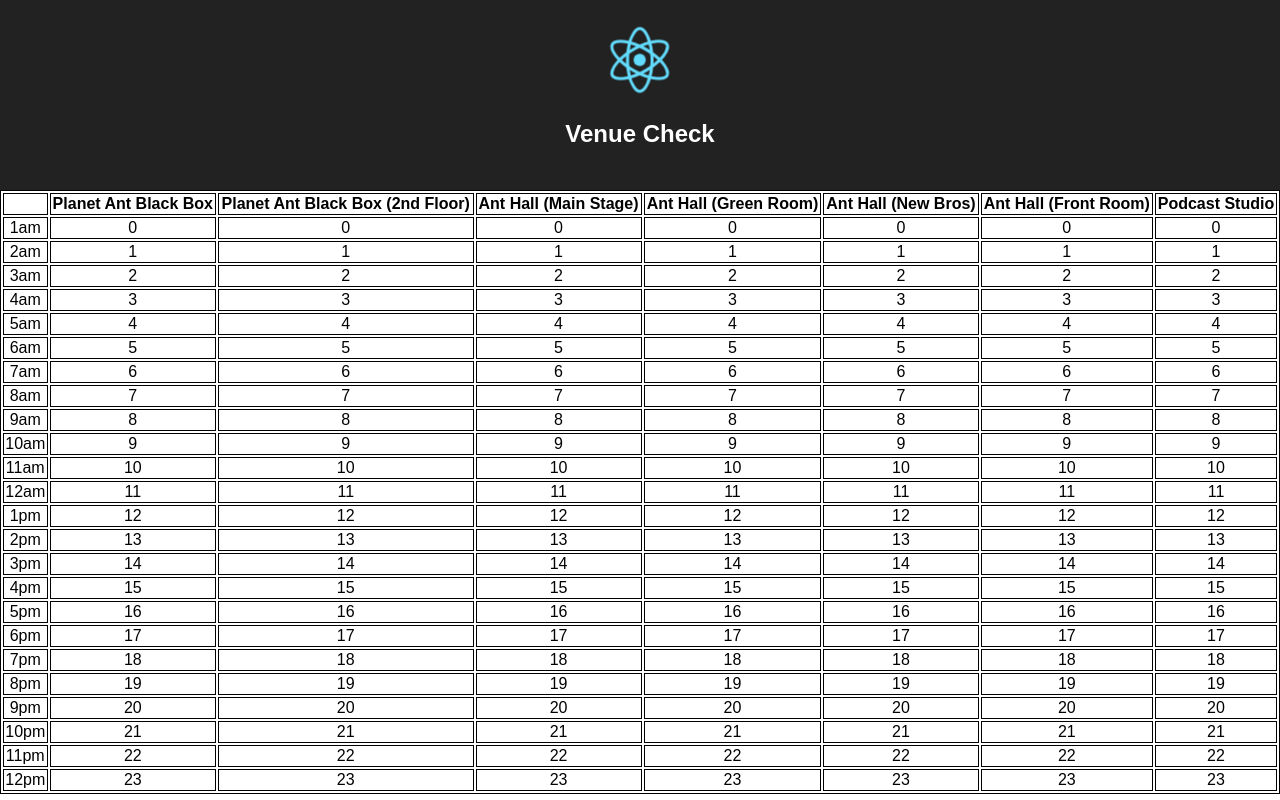
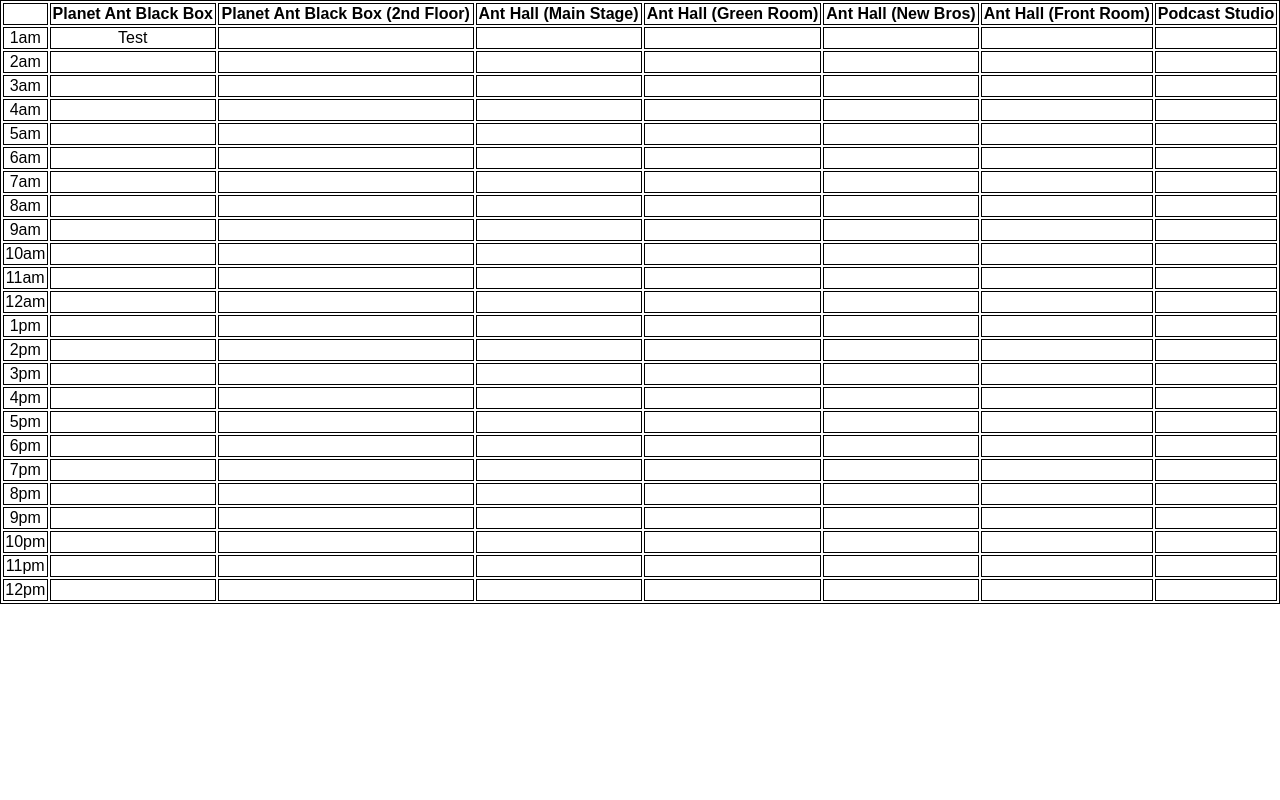
Before and after one commit to ickybodclay/venue-check, a React (Create React App) app: page / in a window 1280 px wide. Built offline with nearby package versions, Linux system fonts and the light colour scheme.

Commit message:
fixed react errors, added different componets for each type of cell

```diff
--- a/public/index.html
+++ b/public/index.html
@@ -19,7 +19,7 @@
       work correctly both with client-side routing and a non-root public URL.
       Learn how to configure a non-root public URL by running `npm run build`.
     -->
-    <title>React App</title>
+    <title>Venue Check</title>
   </head>
   <body>
     <noscript>
--- a/src/App.css
+++ b/src/App.css
@@ -2,10 +2,10 @@
   text-align: center;
 }
 
-.App-logo {
+/* .App-logo {
   animation: App-logo-spin infinite 20s linear;
   height: 80px;
-}
+} */
 
 .App-header {
   background-color: #222;
@@ -22,10 +22,10 @@
   font-size: large;
 }
 
-@keyframes App-logo-spin {
+/* @keyframes App-logo-spin {
   from { transform: rotate(0deg); }
   to { transform: rotate(360deg); }
-}
+} */
 
 table, th, td {
   border: 1px solid black;
--- a/src/App.js
+++ b/src/App.js
@@ -1,5 +1,5 @@
 import React, { Component } from 'react';
-import logo from './logo.svg';
+//import logo from './logo.svg';
 import './App.css';
 //import ReactDOM from 'react-dom';
 
@@ -7,50 +7,56 @@
   constructor() {
     super();
     this.state = {
-      eventData: [
-        {
-          id: 0,
-          eventStartTime: "00:00",
-          eventEndTime: "01:00",
-          eventName: "Test",
-          venueId: 0
-        }
-      ],
       venueData: [
         {
           id: 0,
           venueName: "Planet Ant Black Box",
-          venueAddress: "2357 Caniff St, Hamtramck, MI 48212"
+          venueAddress: "2357 Caniff St, Hamtramck, MI 48212",
+          eventsData: {
+            "1am" : {
+              id: 0,
+              eventStartTime: "00:00",
+              eventEndTime: "01:00",
+              eventName: "Test",
+              venueId: 0
+            }
+          }
         },
         {
           id: 1,
           venueName: "Planet Ant Black Box (2nd Floor)",
-          venueAddress: "2357 Caniff St, Hamtramck, MI 48212"
+          venueAddress: "2357 Caniff St, Hamtramck, MI 48212",
+          eventsData: { }
         },
         {
           id: 2,
           venueName: "Ant Hall (Main Stage)",
-          venueAddress: "2320 Caniff St, Hamtramck, MI 48212"
+          venueAddress: "2320 Caniff St, Hamtramck, MI 48212",
+          eventsData: { }
         },
         {
           id: 3,
           venueName: "Ant Hall (Green Room)",
-          venueAddress: "2320 Caniff St, Hamtramck, MI 48212"
+          venueAddress: "2320 Caniff St, Hamtramck, MI 48212",
+          eventsData: { }
         },
         {
           id: 4,
           venueName: "Ant Hall (New Bros)",
-          venueAddress: "2320 Caniff St, Hamtramck, MI 48212"
+          venueAddress: "2320 Caniff St, Hamtramck, MI 48212",
+          eventsData: { }
         },
         {
           id: 5,
           venueName: "Ant Hall (Front Room)",
-          venueAddress: "2320 Caniff St, Hamtramck, MI 48212"
+          venueAddress: "2320 Caniff St, Hamtramck, MI 48212",
+          eventsData: { }
         },
         {
           id: 6,
           venueName: "Podcast Studio",
-          venueAddress: "11831 Joseph Campau Ave, Hamtramck, MI 48212"
+          venueAddress: "11831 Joseph Campau Ave, Hamtramck, MI 48212",
+          eventsData: { }
         }
       ],
       timeData: [
@@ -82,40 +88,85 @@
     }
   }
 
-  createTable = () => {
-    let table = []
-
-    let columns = this.state.venueData.map(venueData => {
-      return (<th> { venueData.venueName } </th>)
-    })
-
-    table.push(<tr><th/>{columns}</tr>) // extra th to leave space for times
-
-    for (let i = 0; i < this.state.timeData.length; i++) {
-      let children = []
-      children.push(<td>{this.state.timeData[i].rowLabel}</td>) // time
-      for (let j = 0; j < this.state.venueData.length; j++) {
-        children.push(<td>{i}</td>) // event data
-      }
-      table.push(<tr>{children}</tr>)
-    }
-    return table
-  }
-
   render() {
     return (
       <div className="App">
-        <header className="App-header">
-          <img src={logo} className="App-logo" alt="logo" />
-          <h1 className="App-title">Venue Check</h1>
-        </header>
-
-        <table width="100%">
-          { this.createTable() }
-        </table>
+        <VenueTable venueData={this.state.venueData} timeData={this.state.timeData} />
       </div>
     );
   }
 }
 
+class VenueTable extends React.Component {
+  render() {
+    let columns = this.props.venueData.map(venue => {
+      return <VenueCell key={venue.id} venue={venue} />
+    })
+
+    const rows = [];
+    for (let i = 0; i < this.props.timeData.length; i++) {
+      let children = []
+      let rowLabel = this.props.timeData[i].rowLabel
+      children.push(<TimeCell key={i} time={this.props.timeData[i]} />) // time
+      for (let j = 0; j < this.props.venueData.length; j++) {
+        if (this.props.venueData[j].eventsData.hasOwnProperty(rowLabel)) {
+          children.push(<EventCell key={rowLabel+j} event={this.props.venueData[j].eventsData[rowLabel]} />) // event data
+        }
+        else {
+          children.push(<EventCell key={rowLabel+j} event={null} />)
+        }
+      }
+      rows.push(<TimeRow key={i} children={children} />)
+    }
+
+    return (
+      <table width="100%">
+        <thead>
+          <tr><th/>{columns}</tr>
+        </thead>
+        <tbody>{rows}</tbody>
+      </table>
+    );
+  }
+}
+
+class TimeRow extends React.Component {
+  render() {
+    return (
+      <tr>{this.props.children}</tr>
+    )
+  }
+}
+
+class VenueCell extends React.Component {
+  render() {
+    const venue = this.props.venue;
+    return (
+      <th>{venue.venueName}</th>
+    );
+  }
+}
+
+class TimeCell extends React.Component {
+  render() {
+    const time = this.props.time;
+    return (
+      <td>{time.rowLabel}</td>
+    );
+  }
+}
+
+class EventCell extends React.Component {
+  render() {
+    const event = this.props.event;
+    if (event) {
+      return (
+        <td>{event.eventName}</td>
+      );
+    }
+
+    return (<td/>)
+  }
+}
+
 export default App;
```
